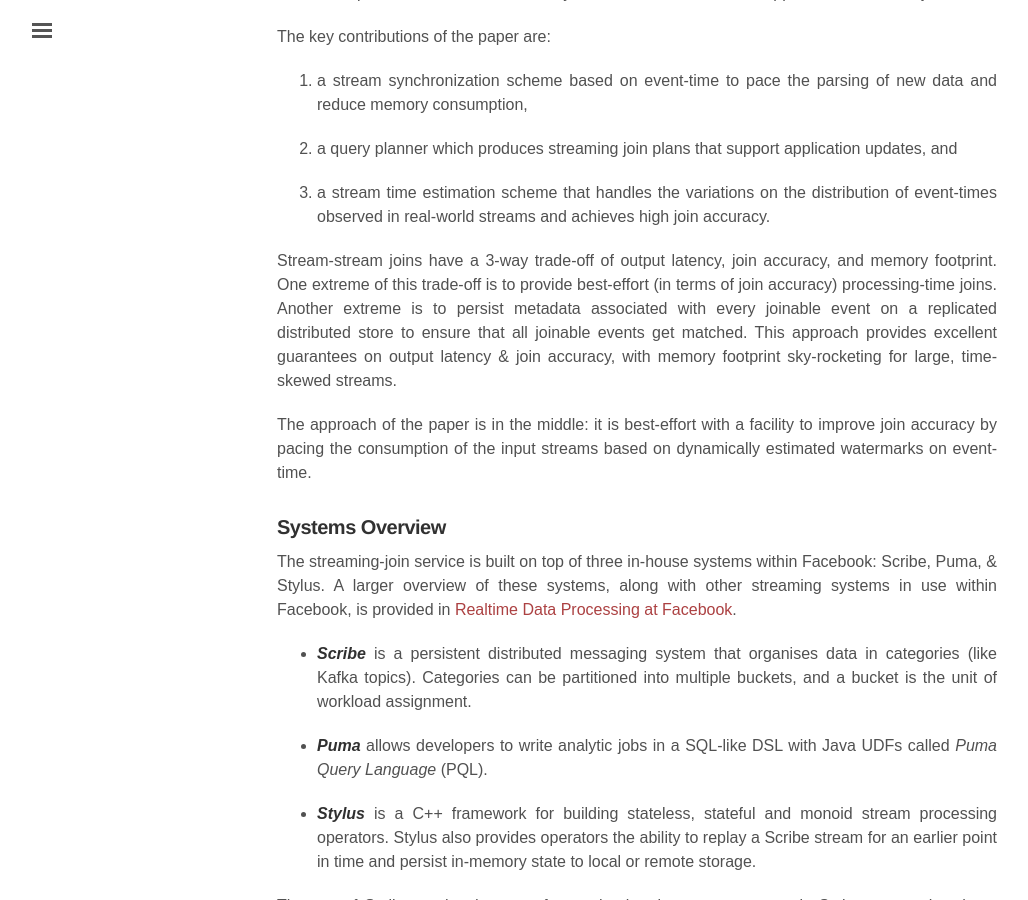
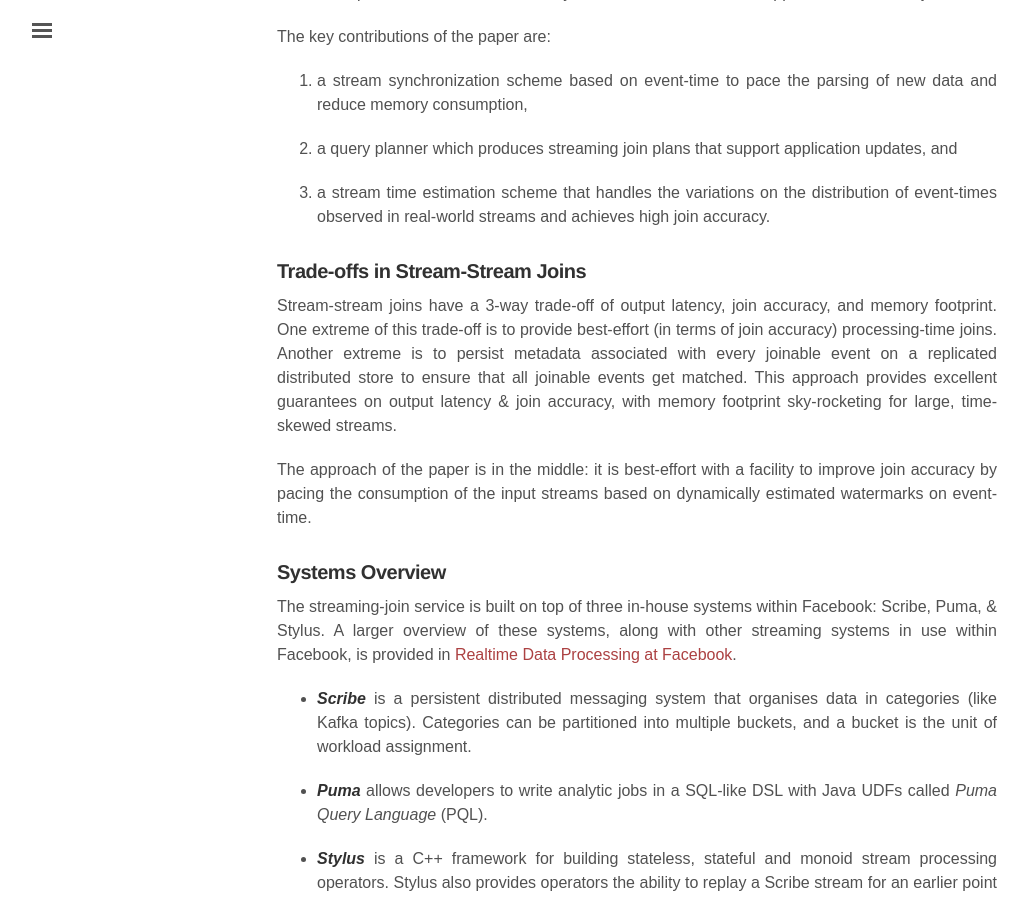
Before and after one commit to sujithjay/sujithjay.github.io, a Jekyll site: the page built from _posts/2020-04-27-Providing-Streaming-Joins-as-a-Service-at-Facebook.md, in a window 1280 px wide and 900 px high, scrolled down 366 px. Shown: the whole window, without its empty margins (3-1031 px from the left). Built offline with Jekyll 4.4.1, drawn with Linux system fonts in a browser that asks for light colours; nearby versions of some CDN libraries; some web fonts are replaced; formulas are drawn with MathJax 3; comment, search, counter and statistics services are not loaded.

Commit message:
Providing Streaming Joins as a Service at Facebook

```diff
--- a/_posts/2020-04-27-Providing-Streaming-Joins-as-a-Service-at-Facebook.md
+++ b/_posts/2020-04-27-Providing-Streaming-Joins-as-a-Service-at-Facebook.md
@@ -22,6 +22,8 @@
 
 
 3. a stream time estimation scheme that handles the variations on the distribution of event-times observed in real-world streams and achieves high join accuracy.
+
+### Trade-offs in Stream-Stream Joins
 
 Stream-stream joins have a 3-way trade-off of output latency, join accuracy, and memory footprint. One extreme of this trade-off is to provide best-effort (in terms of join accuracy) processing-time joins. Another extreme is to persist metadata associated with every joinable event on a replicated distributed store to ensure that all joinable events get matched. This approach provides excellent guarantees on output latency & join accuracy, with memory footprint sky-rocketing for large, time-skewed streams.
 
```
